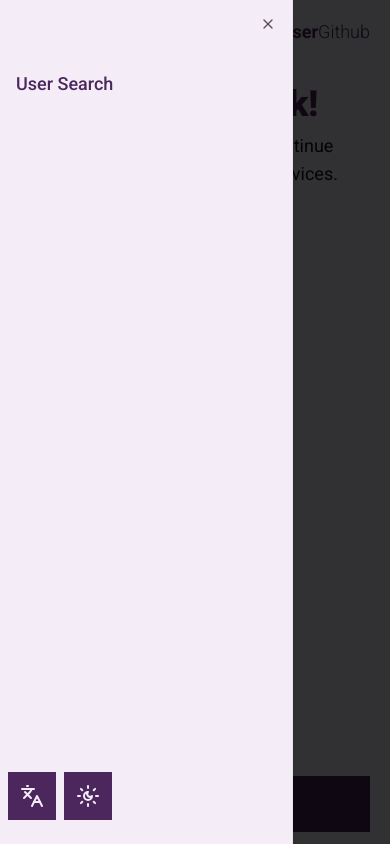
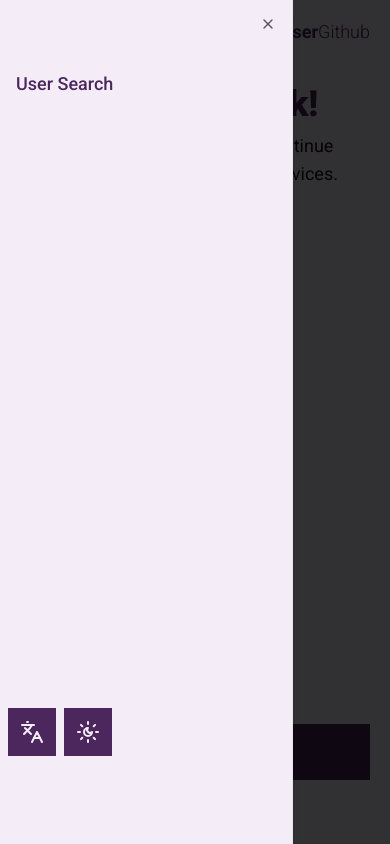
Before and after one commit to GiovannyFialho/github-users-list, a Next.js app: page /sign-in in a window 390 px wide. Both pictures are taken after a click on the button 40 px from the left and 32 px from the top of the page. Built offline with nearby package versions, Linux system fonts and the light colour scheme; no server answers; what @apollo/experimental-nextjs-app-support would draw is missing.

Commit message:
ajustando componentes mobile

```diff
--- a/app/components/Header/index.tsx
+++ b/app/components/Header/index.tsx
@@ -130,7 +130,7 @@ export default function Header() {
                   {t("Home.itemMenu")}
                 </Button>
 
-                <div className="flex items-center flex-wrap gap-2">
+                <div className="flex items-center flex-wrap gap-2 mb-16">
                   <ChangeLang />
                   <ChangeTheme />
                   <Profile goToProfile={(value) => setHasCloseProfile(value)} />
--- a/app/components/SearchUser/index.tsx
+++ b/app/components/SearchUser/index.tsx
@@ -30,7 +30,7 @@ export default function SearchUser({ search }: SearchUserProps) {
       <div className="flex items-center gap-4 p-0 border-4 border-primary">
         <div
           className={`
-            p-3 transition-all duration-300
+            p-1.5 md:p-3 transition-all duration-300
             ${inputFocus ? "bg-primary-foreground" : "bg-primary"}
           `}
         >
--- a/app/components/home-component.tsx
+++ b/app/components/home-component.tsx
@@ -45,7 +45,7 @@ export default function HomeComponent() {
   return (
     <div className="w-full lg:min-h-[calc(100vh-104px)] flex flex-col lg:items-center lg:justify-center gap-10 my-10 md:mt-0">
       <div className="max-w-5xl w-full flex flex-col gap-3 px-5">
-        <h1 className="text-5xl md:text-7xl lg:text-9xl font-bold text-center text-primary mb-5">
+        <h1 className="text-4xl sm:text-5xl md:text-7xl lg:text-9xl font-bold text-center text-primary mb-5">
           {t("Home.title")}
           <span className="font-light">Github</span>
         </h1>
--- a/app/components/sign-in-component.tsx
+++ b/app/components/sign-in-component.tsx
@@ -44,7 +44,7 @@ export default function SignInComponent() {
 
         <Button
           type="button"
-          className="w-full md:w-max h-14 flex gap-4 text-lg text-background px-5 py-3 mb-3 rounded-none transition-all duration-300 hover:bg-primary-foreground"
+          className="w-full md:w-max h-14 flex gap-4 text-lg text-background px-5 py-3 mb-16 lg:mb-3 rounded-none transition-all duration-300 hover:bg-primary-foreground"
           onClick={handleSignIn}
         >
           <LogIn className="text-background" />
```
